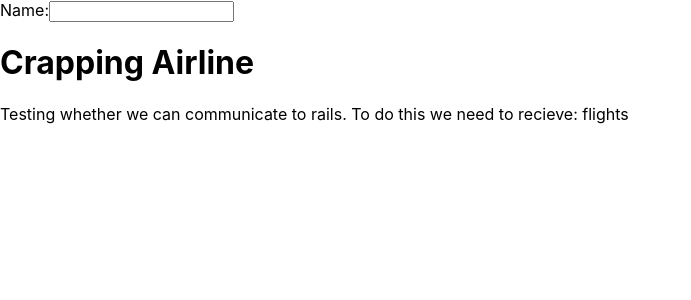
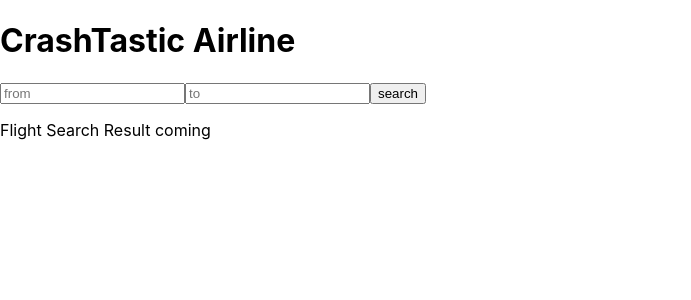
Before and after one commit to iwishjames/burning_air_client, a React (Create React App) app: page /#/search in a window 1280 px wide. Shown: the top 300 px of the page, without its empty margins (0-691 px from the left). Built offline with nearby package versions, Linux system fonts and the light colour scheme; no server answers.

Commit message:
add routes

```diff
--- a/package.json
+++ b/package.json
@@ -6,6 +6,8 @@
     "axios": "^0.19.0",
     "react": "^16.9.0",
     "react-dom": "^16.9.0",
+    "react-router": "^5.0.1",
+    "react-router-dom": "^5.0.1",
     "react-scripts": "3.1.0"
   },
   "scripts": {
--- /dev/null
+++ b/src/Routes.js
@@ -0,0 +1,21 @@
+import React from 'react';
+
+// HashRouter is strongly preffered to save headaches with deployment.
+import { HashRouter as Router, Route } from 'react-router-dom';
+
+import Home from './components/Home';
+import User from './components/User';
+import Search from './components/Search';
+
+// Not a functional component. It's just a collection of JSX.
+const Routes = (
+    <Router>
+        <div>
+            <Route exact path="/" component={ Home } />
+            <Route exact path="/user" component={ User } />
+            <Route exact path="/search" component={ Search } />
+        </div>
+    </Router>
+);
+
+export default Routes;
--- a/src/components/App.js
+++ b/src/components/App.js
@@ -1,12 +1,18 @@
 import React from 'react';
-import Test from './Test';
+import Home from './Home';
+import Search from './Search';
+// import Test from './Test';
 import User from './User';
+
+import { Link } from 'react-router-dom';
 
 function App() {
   return (
     <div className="App">
+      <Home />
       <User />
-      <Test />
+      <Search />
+      {/* <Test /> */}
     </div>
   );
 }
--- /dev/null
+++ b/src/components/Home.js
@@ -0,0 +1,23 @@
+import React from 'react';
+import { Link } from 'react-router-dom';
+
+const Home = () => {
+    return (
+        <div>
+            <nav>
+                <ul>
+                    <li><Link to="/user">Log in</Link></li>
+                    <li><Link to="/search">Search flight</Link></li>
+                    <li><Link to="/admin">Admin</Link></li>
+                    <li><Link to="/admin/airplane">Create Airplane</Link></li>
+                    <li><Link to="/admin/flight">Create flight</Link></li>
+                </ul>
+            </nav>
+
+
+            <h2>Welcome to CrashTastic Airline </h2>
+        </div>
+    )
+};
+
+export default Home;
--- a/src/components/Search.js
+++ b/src/components/Search.js
@@ -1,13 +1,44 @@
 import React, { Component } from 'react';
 import axios from 'axios';
 
+
+const SERVER_URL = 'http://localhost:3000/flights.json';
+
 class Search extends Component {
+    constructor () {
+        super();
+        this.state = {
+          flights: [],
+          hasLoaded: false
+        }
+        this.fetchFlights = this.fetchFlights.bind( this );
+      }
+       fetchFlights = (f, t) => {
+        axios.get(SERVER_URL).then((results) => {
+            // console.log(results.data);
+            let listFlights = [];
+            for (let i = 0; i < results.data.length; i++) {
+                if ( (results.data[i].from === f) && (results.data[i].to === t) )
+                // console.log(results.data[i]);
+                listFlights.push(results.data[i]);
+            };
+            this.setState({flights: listFlights});
+            console.log(this.state.flights);
+
+        //   this.setState({
+        //     flights: results.data,
+        //     hasLoaded: true});
+        //   setTimeout(fetchFlights, 4000);
+          })
+        };
+        // fetchFlights();
+
     render() {
         return(
             <div>
-                <h1>Crapping Airline</h1>
-                <SearchForm />
-                <SearchResult />
+                <h1>CrashTastic Airline</h1>
+                <SearchForm onSubmit={ this.fetchFlights } />
+                <SearchResult flights={ this.state.flights } />
             </div>
 
         );
@@ -18,22 +49,30 @@ class SearchForm extends Component {
     constructor() {
         super();
         this.state = {from: '', to: ''}
-        this._handleInput = this._handleInput.bind( this );
+        this._handleInputFrom = this._handleInputFrom.bind( this );
+        this._handleInputTo = this._handleInputTo.bind( this );
         this._handleSubmit = this._handleSubmit.bind( this );
     }
-    _handleInput(event) {
+    _handleInputFrom(event) {
         this.setState({from: event.target.value})
+    }
+
+    _handleInputTo(event) {
         this.setState({to: event.target.value})
     }
+
     _handleSubmit(event) {
         event.preventDefault();
+        this.props.onSubmit(this.state.from, this.state.to);
+        // this.setState({from: ''});
+        // this.setState({to: ''});
     }
     render() {
         return(
             <form onSubmit={ this._handleSubmit }>
-                <input type="text" placeholder="from" required onInput={ this._handleInput } />
-                <input type="text" placeholder="to" required onInput={ this._handleInput } />
-                <input type="submit" ></input>
+                <input type="search" placeholder="from" required onInput={ this._handleInputFrom } defaultValue="" />
+                <input type="search" placeholder="to" required onInput={ this._handleInputTo } defaultValue="" />
+                <input type="submit" value="search" />
             </form>
         );
     }
@@ -43,8 +82,11 @@ class SearchResult extends Component {
         return(
             <div>
                 <p>Flight Search Result coming</p>
+                <p>{this.props.flights.map( (flight) => <p>{flight.date} {flight.from} {flight.to}</p>)}</p>
+
             </div>
         );
     }
 }
+
 export default Search;
--- a/src/components/User.js
+++ b/src/components/User.js
@@ -1,5 +1,6 @@
 import React, { Component } from 'react';
 import axios from 'axios';
+
 
 // use this URL to query using axios below
 const SERVER_URL = 'http://localhost:3000/users.json';
--- a/src/index.js
+++ b/src/index.js
@@ -1,10 +1,10 @@
 import React from 'react';
 import ReactDOM from 'react-dom';
 import './index.css';
-import App from './components/App';
+import Routes from './Routes';
 import * as serviceWorker from './serviceWorker';
 
-ReactDOM.render(<App />, document.getElementById('root'));
+ReactDOM.render(Routes, document.getElementById('root'));
 
 // If you want your app to work offline and load faster, you can change
 // unregister() to register() below. Note this comes with some pitfalls.
```
Also changed, not shown: 1 other file (tests, documents, lock files or other folders).
